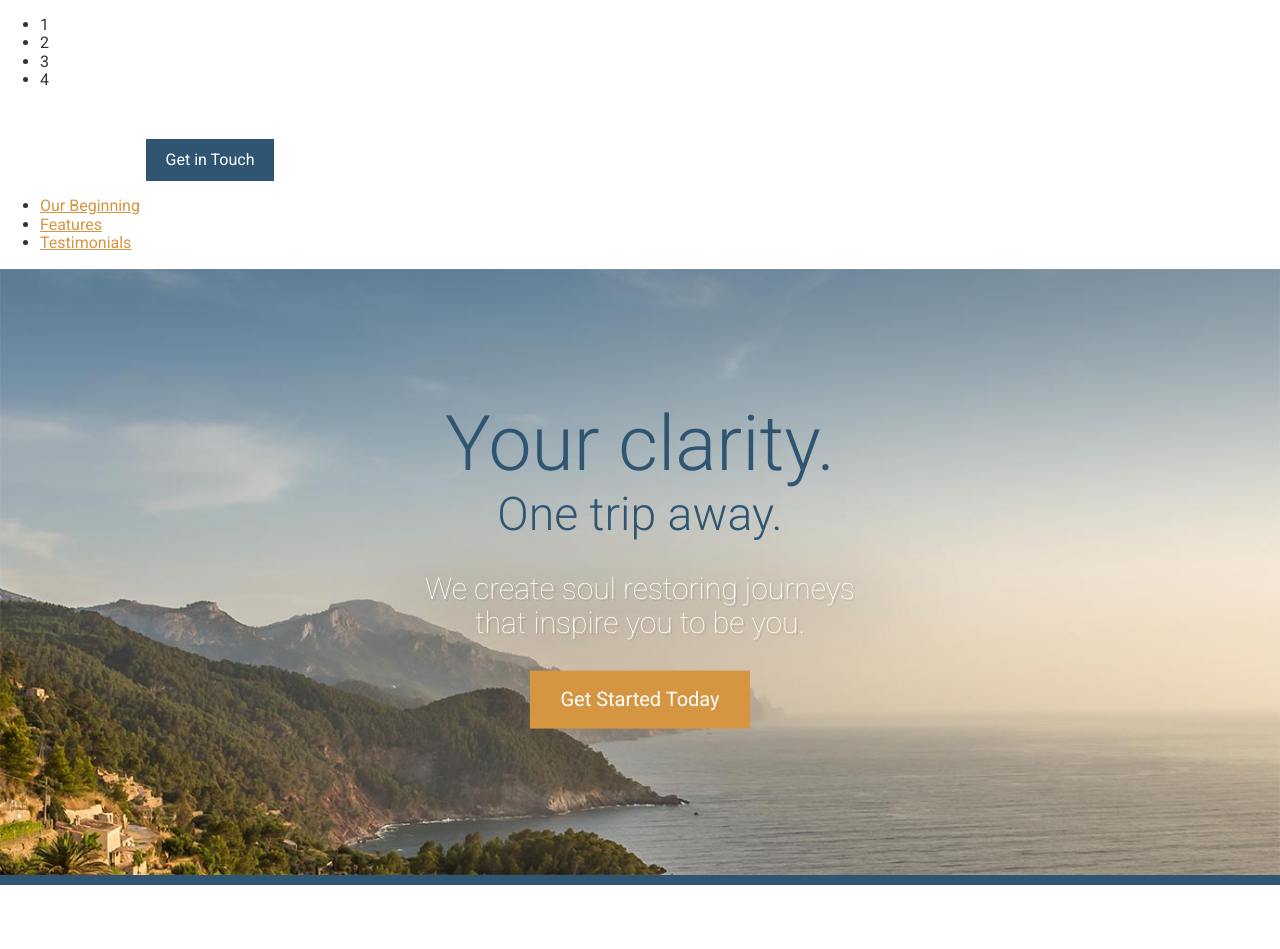
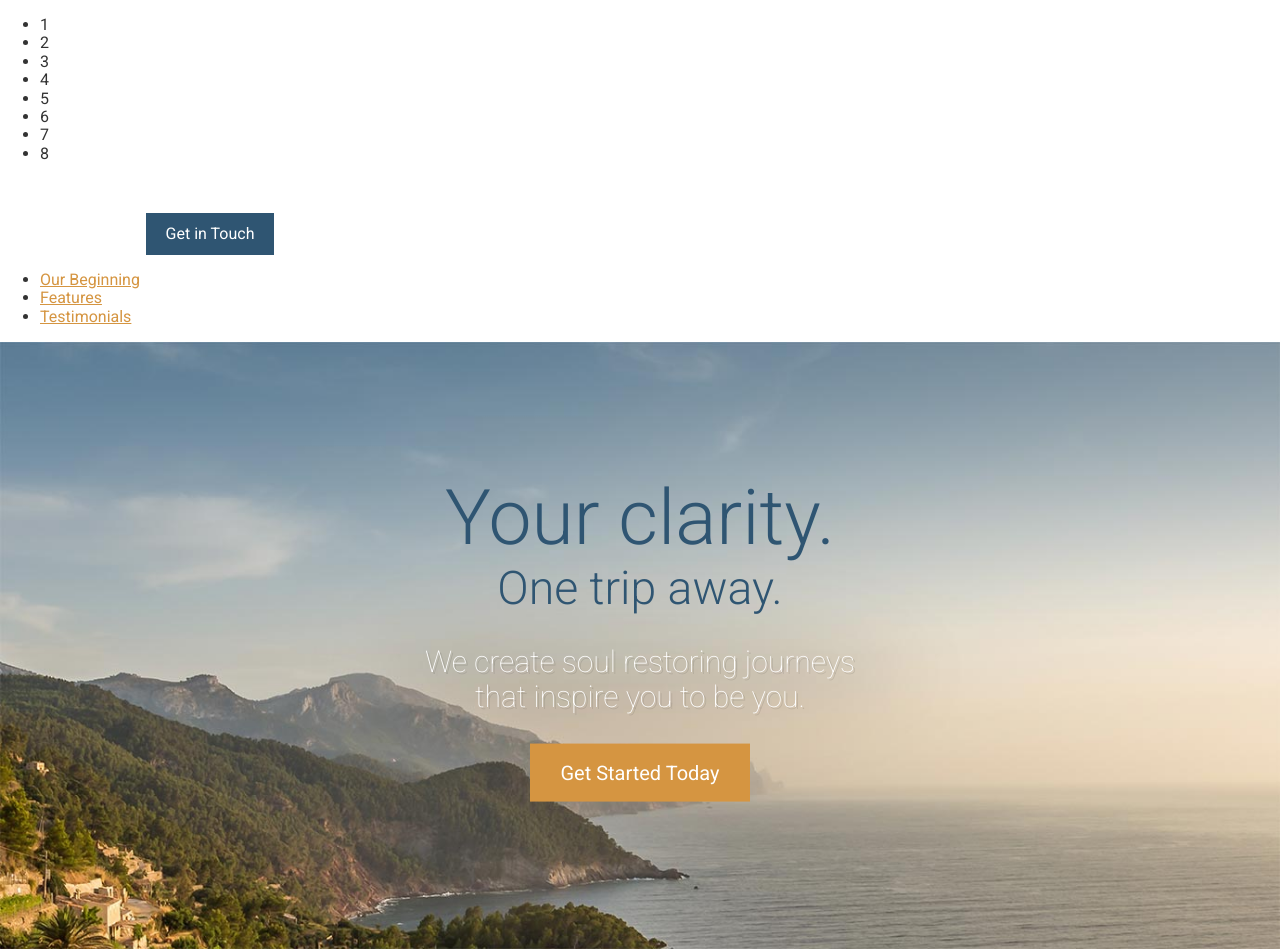
Before and after one commit to blade-demon/Travel-Website, a website: page app/index.html in a window 1280 px wide. Shown: the top 949 px of the page. Drawn offline with Linux system fonts and the light colour scheme.

Commit message:
count to 8

```diff
--- a/app/index.html
+++ b/app/index.html
@@ -18,6 +18,7 @@
   <li>2</li>
   <li>3</li>
   <li>4</li>
+  <li>5</li><li>6</li><li>7</li><li>8</li>
 </ul>
 <header>
   <img src="assets/images/icons/clear-view-escapes.svg">
```
